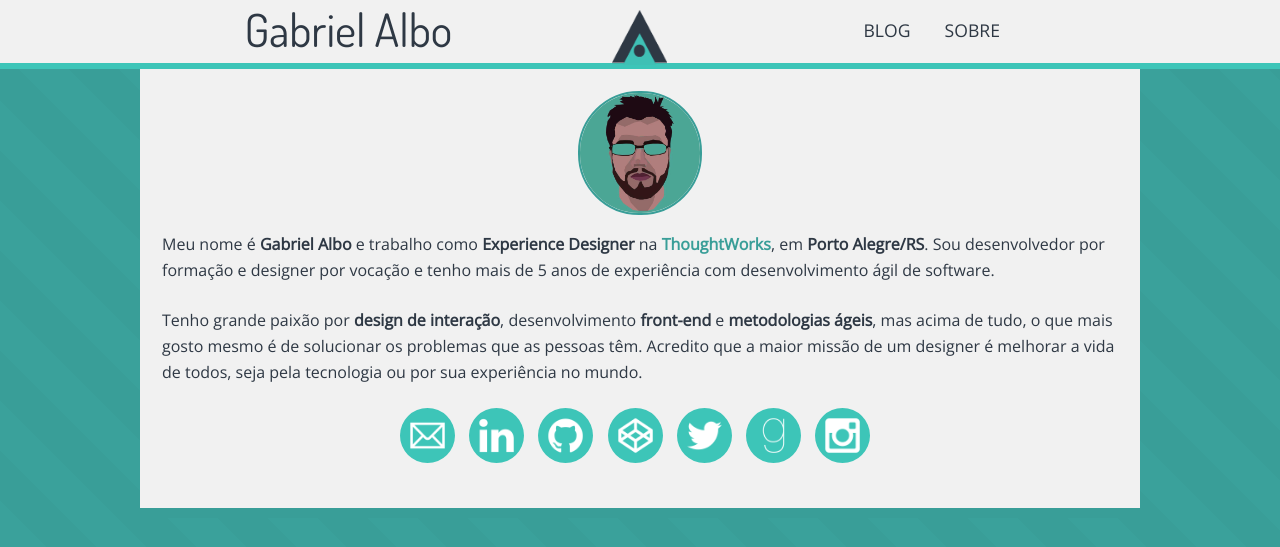
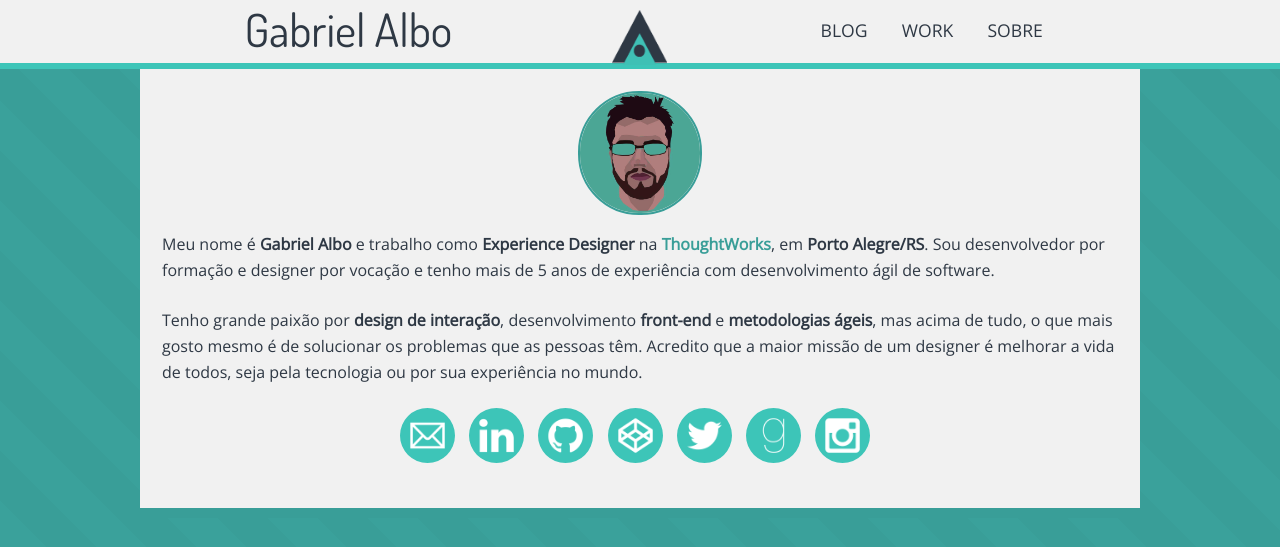
Before and after one commit to albogabriel/gabrielalbo.com, a Jekyll site: the page built from about/index.html, in a window 1280 px wide. Shown: the top 547 px of the page. Built offline with Jekyll 4.4.1, drawn with Linux system fonts in a browser that asks for light colours; Markdown is read by kramdown in place of the engine named in the settings.

Commit message:
Adding the work section

```diff
--- a/_layouts/default.html
+++ b/_layouts/default.html
@@ -25,15 +25,16 @@
     <body>
        <header>
             <div class="row">
-                <div class="large-5 show-for-large-only columns">
+                <div class="large-5 medium-4 show-for-large-up columns">
                     <h1 class="logo">Gabriel Albo</h1>
                 </div>
-                <div class="large-2 small-4 columns">
+                <div class="large-2 medium-3 small-4 columns">
                     <a class="logo" href="{{ site.baseurl }}/" target="_self"><img src="{{ site.baseurl }}/assets/images/logo_albo.png" /></a>
                 </div>
-                <div class="large-5 small-8 columns">
+                <div class="large-5 medium-5 small-8 columns">
                     <ul class="menu">
                         <li><a href="{{ site.baseurl }}/blog" target="_self">BLOG</a></li>
+                        <li><a href="{{ site.baseurl }}/work" target="_self">WORK</a></li>
                         <li><a href="{{ site.baseurl }}/about" target="_self">SOBRE</a></li>
                     </ul>
                 </div>
--- a/_sass/screen.scss
+++ b/_sass/screen.scss
@@ -277,10 +277,10 @@
     border: 2px solid $darker-green;
     -webkit-border-radius: 61px;
     -moz-border-radius: 61px;
-    -webkit-transition-duration: 0.5s;
 
     &:hover {
-      $scale: 1.1;
+      $scale: 1.3;
+      -webkit-transition-duration: 0.5s;
 
       transform:scale($scale);
       -ms-transform:scale($scale); /* IE 9 */
--- a/css/screen.css
+++ b/css/screen.css
@@ -364,18 +364,18 @@
   border: 2px solid #399e98;
   -webkit-border-radius: 61px;
   -moz-border-radius: 61px;
+}
+/* line 281, ../_sass/screen.scss */
+.avatar img:hover {
   -webkit-transition-duration: 0.5s;
-}
-/* line 282, ../_sass/screen.scss */
-.avatar img:hover {
-  transform: scale(1.1);
-  -ms-transform: scale(1.1);
+  transform: scale(1.3);
+  -ms-transform: scale(1.3);
   /* IE 9 */
-  -moz-transform: scale(1.1);
+  -moz-transform: scale(1.3);
   /* Firefox */
-  -webkit-transform: scale(1.1);
+  -webkit-transform: scale(1.3);
   /* Safari and Chrome */
-  -o-transform: scale(1.1);
+  -o-transform: scale(1.3);
   /* Opera */
 }
 
```
Also changed, not shown: work/index.html (added, +13 -0 lines).
